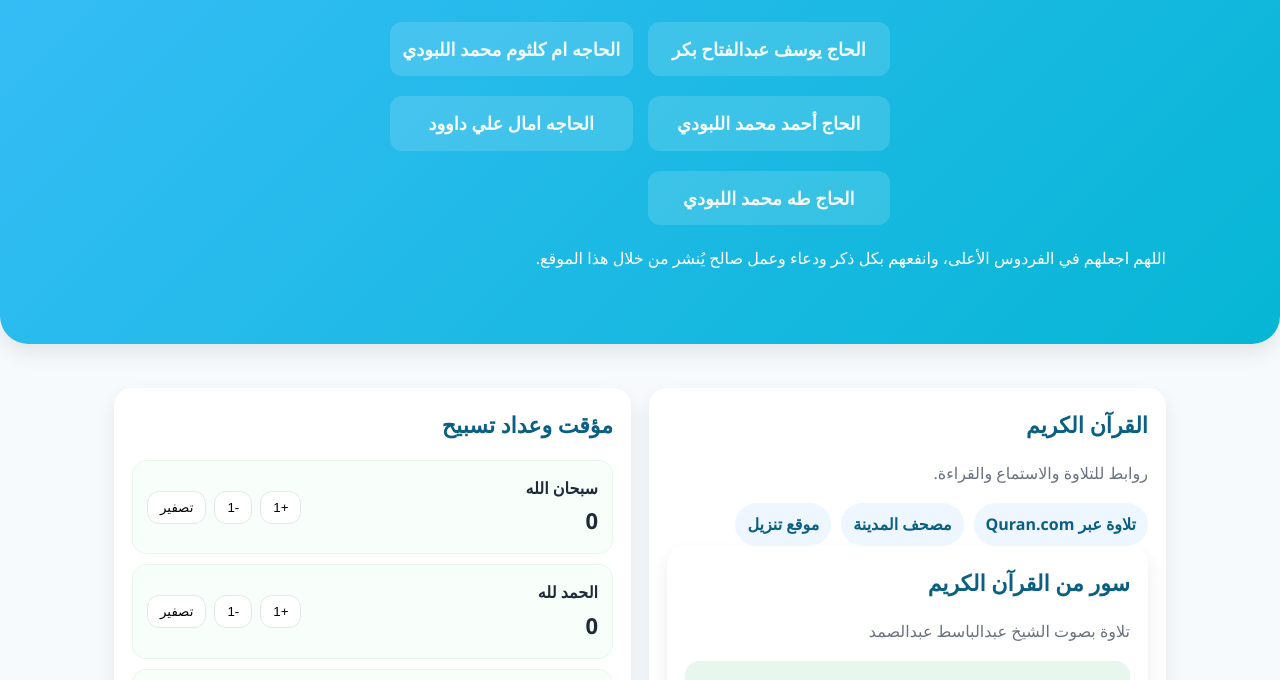
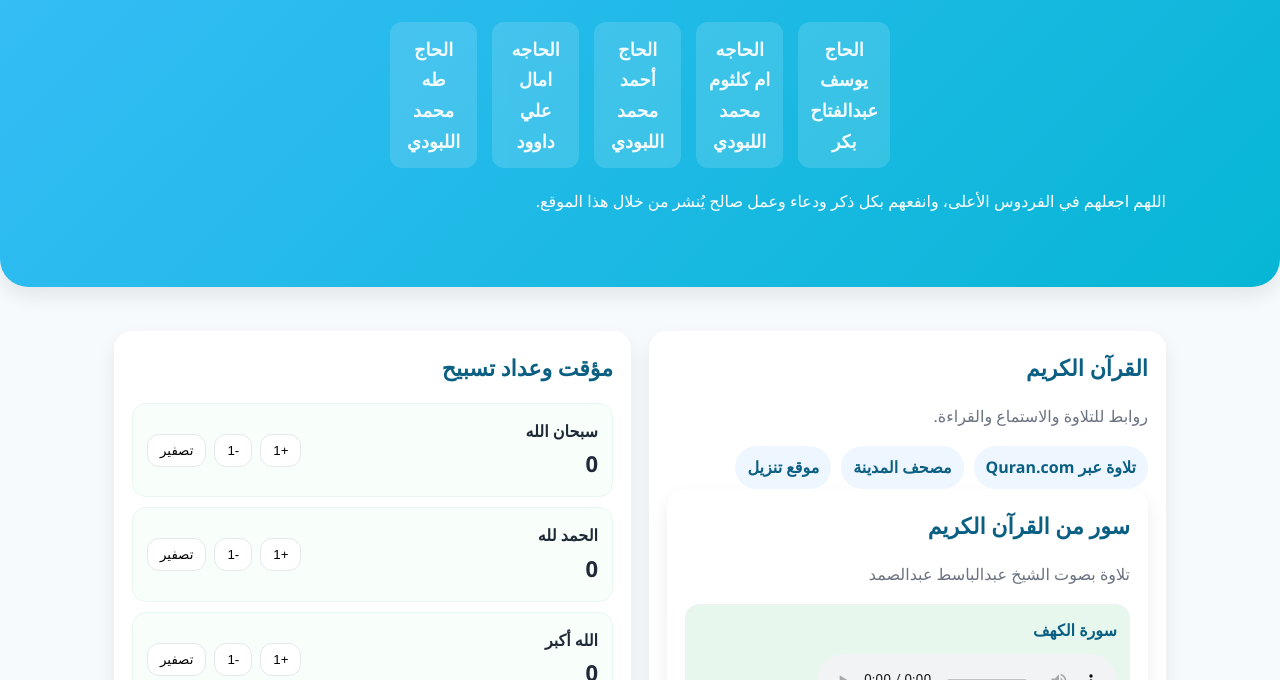
Before and after one commit to Youssef1Moustafa/ongoing-charity, a plain HTML site: page index.html in a window 1280 px wide. Shown: the part 120-800 px from the top of the page. Drawn offline with Linux system fonts and the light colour scheme.

Commit message:
Update style.css

```diff
--- a/style.css
+++ b/style.css
@@ -21,8 +21,8 @@
 
 .names-grid-fixed {
     display: grid;
-    grid-template-columns: repeat(2, 1fr); /* عمودين */
-    grid-template-rows: repeat(2, auto);   /* صفين */
+    grid-template-columns: repeat(5, 1fr); /* عمودين 5  */
+    grid-template-rows: repeat(1, auto);   /* صفين 1 */
     gap: 15px;
     margin: 20px 0;
     max-width: 500px;
@@ -123,4 +123,5 @@
     @media (max-width: 640px){
       .grid{gap:14px}
       .span-4,.span-3{grid-column:span 12}
+
     }
```
